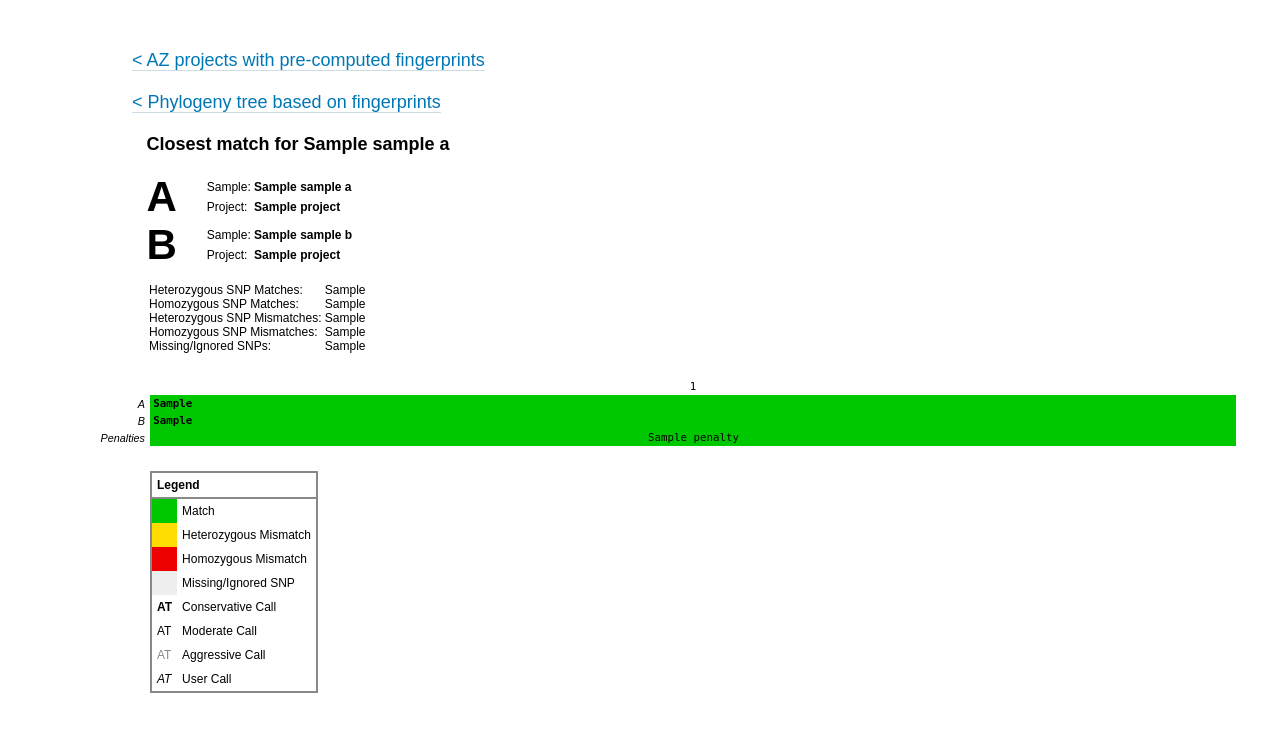
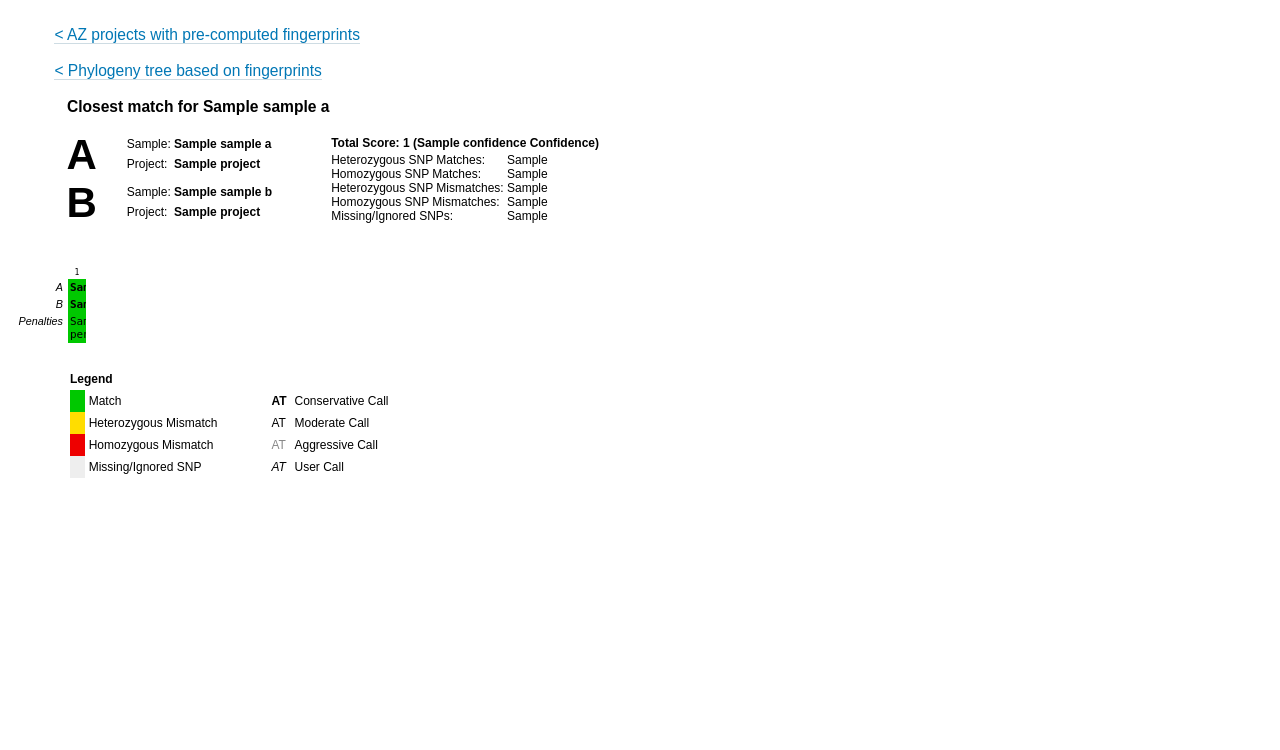
Before and after one commit to vladsaveliev/ClearUp, a Flask app: template templates/sample.html in a window 1280 px wide. Shown: the top 750 px of the page. Run offline with Flask 2, Linux system fonts and the light colour scheme; the template is opened without the code that fills it: most values are stand-ins (such as "Sample title", 1, 10 or a date in 2020); some libraries are stand-ins or nearby versions.

Commit message:
More compact layout

```diff
--- a/fingerprinting/sample_view.py
+++ b/fingerprinting/sample_view.py
@@ -35,7 +35,7 @@ def render_sample_page(run_id, sample_id):
     snp_records = []
     for snp_a, snp_b in zip(sample.fingerprints, matching_sample.fingerprints):
         snp_records.append(get_snp_record(snps_dict, snp_a, snp_b))
-        if snp_a.index % 50 == 0:
+        if snp_a.index % 49 == 0:
             snp_tables.append(snp_records)
             snp_records = []
     snp_tables.append(snp_records)
--- a/playground/start_socketio.py
+++ b/playground/start_socketio.py
@@ -139,7 +139,7 @@ def phylo_tree_page(run_id):
     tree_fpath = os.path.join(prank_out + '.best.dnd')
     if not can_reuse(tree_fpath, merged_fasta_fpath):
         return render_template(
-                'processing.html',
+            'processing.html',
             projects=[{
                 'name': p.name,
             } for i, p in enumerate(projects)],
@@ -154,7 +154,7 @@ def phylo_tree_page(run_id):
 
     all_samples_count = sum(len(p.samples.all()) for p in projects)
     return render_template(
-            'tree.html',
+        'tree.html',
         projects=[{
             'name': p.name,
             'color': color_by_proj[p.name],
--- a/static/css/common.css
+++ b/static/css/common.css
@@ -1,14 +1,14 @@
 @charset "UTF-8";
 body {
   margin: 0;
-  font-family: Lucida Grande, Verdana, Arial, sans-serif;
+  font-family: Arial, Lucida Grande, Verdana, sans-serif;
   font-size: 12px;
   color: black;
   padding: 0;
   padding-bottom: 30px; }
 
 .content {
-  margin-left: 100px;
+  margin-left: 70px;
   padding-top: 10px;
   clear: both; }
 
--- a/static/css/common.sass
+++ b/static/css/common.sass
@@ -1,14 +1,14 @@
 // Main things
 body
     margin: 0
-    font-family: Lucida Grande, Verdana, Arial, sans-serif
+    font-family: Arial, Lucida Grande, Verdana, sans-serif
     font-size: 12px
     color: black
     padding: 0
     padding-bottom: 30px
 
 .content
-    margin-left: 100px
+    margin-left: 70px
     padding-top: 10px
     clear: both
 
--- a/static/css/sample.css
+++ b/static/css/sample.css
@@ -1,9 +1,5 @@
-body
-{
-	font-family: Arial, sans-serif;
-	padding-left: 50px;
-	padding-right: 50px;
-	padding-top: 20px;
+td, tr {
+    vertical-align: top;
 }
 
 /* Header Stuff */
@@ -272,21 +268,22 @@ table.plateTable td.gtzero
 }
 
 /* Sample Report - Sample Info Table */
+table.samplePair td.sampleIntoTd {
+	padding-top: 3px;
+}
 
-table.sampleInfo
-{
+table.sampleInfo {
 	margin-left: 30px;
 	margin-bottom: 0;
 }
 
-td.sampleInfoName, td.sampleInfoValue, td.sampleInfoValueB
-{
+td.sampleInfoName, td.sampleInfoValue, td.sampleInfoValueB  {
 	padding-top: 3px;
 	padding-bottom: 3px;
+    white-space: nowrap;
 }
 
-td.sampleInfoValue
-{
+td.sampleInfoValue {
 	text-align: left;
 	font-weight: bold;
 }
@@ -345,12 +342,8 @@ td.abSmall {
     padding-right: 3px;
 }
 
-h2.score {
-	font-size: 2em;
+.score_total {
 	font-weight: bold;
-}
-
-table.score {
 }
 
 td.scoreValue  {
@@ -361,7 +354,7 @@ table.match {
 	margin-top: 25px;
 	border-collapse: collapse;
     border-spacing: 0;
-    width: 1150px;
+    max-width: 1000px;
 }
 
 table.fixed {
@@ -371,24 +364,36 @@ table.fixed td {
     overflow: hidden;
 }
 table.match td {
-	padding: 2px;
 }
 table.match td:first-child {
     width: 60px;
+	padding: 2px 2px 2px 0;
+}
+table.match td.cell {
+    min-width: 14px;
+    max-width: 14px;
+    text-align: center;
+	padding: 2px 2px 2px 2px;
 }
 table.match td.bottomrow {
-    padding-left: 0.3em;
+    /*padding-left: 0.3em;*/
 	/*border: 1px solid #c2c2c2;*/
 }
 table.match td.scorerow  {
 	text-align: center;
 }
 td.toprow, td.bottomrow, td.scorerow, td.snpIndex  {
-	font-size: 0.9em;
+	font-size: 11px;
 	font-family: monospace;
 }
 td.snpIndex  {
 	text-align: center;
+	font-size: 8px;
+}
+.usercall_input {
+    width: 13px;
+    padding: 0;
+    margin: -2px;
 }
 
 /* Quality Score Values */
@@ -433,31 +438,31 @@ td.nocall
 
 
 /* Legend */
-table.legend
-{
+table.legend {
 	margin-top: 25px;
-	border: 2px solid #888888;
+	border: 0px solid #888888;
 	border-collapse: collapse;
 }
 
-td.legendHeader
-{
+table.legend td.legendHeader {
 	font-weight: bold;
-	border-bottom: 2px solid #888888;
+    padding-left: 0;
+	border-bottom: 0px solid #888888;
 }
 
-table.legend td
-{
-	padding: 5px;
+table.legend td.thirdcol {
+    padding-left: 50px;
+}
+
+table.legend td {
+	padding: 4px;
 }
 
 /* Confidence Values */
 
-td.Low
-{
+td.Low {
 	background-color: #FFF600;
 }
 
-td.High
-{
+td.High {
 }
--- a/templates/_base.html
+++ b/templates/_base.html
@@ -9,12 +9,9 @@
         <link rel="stylesheet" href="{{ url_for('static', filename='css/normalize.css') }}">
         <link rel="stylesheet" href="{{ url_for('static', filename='css/main.css') }}">
         <link rel="stylesheet" href="{{ url_for('static', filename='css/common.css') }}">
-        <link rel="stylesheet" href="{{ url_for('static', filename='table_sorter/style.css') }}">
         <link rel="stylesheet" href="{{ url_for('static', filename='bootstrap/bootstrap.min.css') }}">
         <link rel="stylesheet" type="text/css" href="//ajax.googleapis.com/ajax/libs/jqueryui/1.11.2/themes/smoothness/jquery-ui.css" />
 
-        <script src="{{ url_for('static', filename='js/vendor/jquery-1.12.0.min.js') }}"></script>
-        <script type="text/javascript" src="//ajax.googleapis.com/ajax/libs/jqueryui/1.11.2/jquery-ui.min.js"></script>
         {% block head %}{% endblock %}
     </head>
 
@@ -26,11 +23,13 @@
 
         {% block body %}{% endblock %}
 
+        <script src="{{ url_for('static', filename='js/vendor/jquery-1.12.0.min.js') }}"></script>
+        <script type="text/javascript" src="//ajax.googleapis.com/ajax/libs/jqueryui/1.11.2/jquery-ui.min.js"></script>
+        <script src="{{ url_for('static', filename='bootstrap/bootstrap.min.js') }}"></script>
         <script src="{{ url_for('static', filename='js/vendor/modernizr-2.8.3.min.js') }}"></script>
         <script src="{{ url_for('static', filename='js/plugins.js') }}"></script>
         <script src="{{ url_for('static', filename='js/main.js') }}"></script>
         <script src="{{ url_for('static', filename='table_sorter/tsort.js') }}"></script>
-        <script src="{{ url_for('static', filename='bootstrap/bootstrap.min.js') }}"></script>
 
         {% block js %}{% endblock %}
     </div>
--- a/templates/index.html
+++ b/templates/index.html
@@ -3,7 +3,7 @@
 {% block head %}
         <title>Fingerprints</title>
         <link rel="stylesheet" href="{{ url_for('static', filename='css/report.css') }}">
-        <link rel="stylesheet" href="{{ url_for('static', filename='css/jquery.dataTables.min.css') }}">
+        <link rel="stylesheet" href="{{ url_for('static', filename='table_sorter/style.css') }}">
 
         <style>
             #projects_list_table tbody tr:hover{
@@ -16,13 +16,13 @@
 {% endblock %}
 
 {% block body %}
-        <p style="font-size: 1.5em; margin-top: 20px;">
+        <p style="font-size: 1.5em;">
             <span style="font-weight: bold;">AZ projects with pre-computed fingerprints</span>
         </p>
 
         <button type="button" class="btn disabled" id="run_btn" style="margin: 20px 0">Fingerprint selected projects</button>
 
-        <table cellspacing="0" class="report_table tableSorter display" id="projects_list_table">
+        <table cellspacing="0" class="report_table tableSorter" id="projects_list_table">
             <thead>
                 <tr>
                     <th>Project</th>
--- a/templates/processing.html
+++ b/templates/processing.html
@@ -11,7 +11,7 @@
 {% endblock %}
 
 {% block body %}
-        <p style="font-size: 1.5em; margin-top: 20px;">
+        <p style="font-size: 1.5em;">
             <a href="/" style="margin-left: -1.1em;">
             < AZ projects with pre-computed fingerprints</a>
             <br><br>
--- a/templates/sample.html
+++ b/templates/sample.html
@@ -7,7 +7,8 @@
 {% endblock %}
 
 {% block body %}
-    <p style="font-size: 1.5em; margin-top: 20px;">
+    <div class="left-side" style="float: left">
+        <p style="font-size: 1.3em;">
             <a href="/" style="margin-left: -1em;">
             < AZ projects with pre-computed fingerprints</a>
             <br><br>
@@ -17,43 +18,48 @@
             <span style="font-weight: bold; margin-left: -0.2em;">Closest match for {{ sampleA.name }}</span>
         </p>
 
+        <div style="float: left;">
             <table class=samplePair style="margin-left: -0.3em;">
-        <tr><td class=ab>A</td><td>
+                <tr><td class=ab>A</td><td class="sampleIntoTd">
                     <table class=sampleInfo>
                         <tr><td class=sampleInfoName>Sample:&nbsp;</td><td class=sampleInfoValue colspan=7>{{ sampleA.name }}</td></tr>
                         <tr><td class=sampleInfoName>Project:&nbsp;</td><td class=sampleInfoValue colspan=7>{{ sampleA.project }}</td></tr>
                     </table>
                 </td></tr>
-        <tr><td class=ab>B</td><td>
+                <tr><td class=ab>B</td><td class="sampleIntoTd">
                     <table class=sampleInfo>
                         <tr><td class=sampleInfoName>Sample:&nbsp;</td><td class=sampleInfoValue colspan=7>{{ sampleB.name }}</td></tr>
                         <tr><td class=sampleInfoName>Project:&nbsp;</td><td class=sampleInfoValue colspan=7>{{ sampleB.project }}</td></tr>
                     </table>
                 </td></tr>
             </table>
+            <br>
+        </div>
 
-{#    <h2 class=score>Total Score: {{ snps_data.total_score }} ({{ snps_data.confidence }} Confidence)</h2>#}
-    <br>
-    <table class=score style="margin-left: -1px;">
+        <div style="float: left; margin-left: 60px; margin-top: 5px;">
+            <div class="score_total" style="margin-left: -1px; margin-bottom: 3px;">Total Score: {{ snps_data.total_score }} ({{ snps_data.confidence }} Confidence)</div>
+            <table class="score_details" style="margin-left: -1px;">
                 <tr><td class=scoreName>Heterozygous SNP Matches:&nbsp;</td><td class=scoreValue>{{ snps_data.het_matches }}</td></tr>
                 <tr><td class=scoreName>Homozygous SNP Matches:&nbsp;</td><td class=scoreValue>{{ snps_data.hom_matches }}</td></tr>
                 <tr><td class=scoreName>Heterozygous SNP Mismatches:&nbsp;</td><td class=scoreValue>{{ snps_data.het_mismatches }}</td></tr>
                 <tr><td class=scoreName>Homozygous SNP Mismatches:&nbsp;</td><td class=scoreValue>{{ snps_data.hom_mismatches }}</td></tr>
                 <tr><td class=scoreName>Missing/Ignored SNPs:&nbsp;</td><td class=scoreValue>{{ snps_data.snp_missing }}</td></tr>
             </table>
+        </div>
+        <div style="clear: both"></div>
 
         {% for snp_records in snp_tables %}
         <table class="match fixed " cellspacing="0" style="margin-left: -64px;">
             <tr>
                 <td class=snpIndex>&nbsp</td>
                 {% for snp_record in snp_records %}
-                <td class="snpIndex"> {{ snp_record.index }} </td>
+                    <td class="snpIndex cell"> {{ snp_record.index }} </td>
                 {% endfor %}
             </tr>
             <tr class="table_variant snprow">
                 <td class=abSmall>A&nbsp;</td>
                 {% for snp_record in snp_records %}
-                <td class="hom_match quality_A bottomrow {{ snp_record.class }} {{ snp_record.usercallA }}"
+                    <td class="hom_match quality_A bottomrow cell {{ snp_record.class }} {{ snp_record.usercallA }}"
                         id="{{ snp_record.index }}_{{ snp_record.chrom }}_{{ snp_record.pos }}_a">
                         <form style="display: none; text-transform: uppercase;" class="form-inline" method="POST" action="/{{ run_id }}/{{ sampleA.id }}/{{ sampleA.id }}/{{ snp_record.index }}/add_usercall" >
                             <input type="text" name="usercall" value="{{ snp_record.snpA }}" maxlength="2" size="2" class="usercall_input">
@@ -64,7 +70,7 @@
             <tr class="table_variant snprow">
                 <td class=abSmall>B&nbsp;</td>
                 {% for snp_record in snp_records %}
-                <td class="hom_match quality_A bottomrow {{ snp_record.class }} {{ snp_record.usercallB }}"
+                    <td class="hom_match quality_A bottomrow cell {{ snp_record.class }} {{ snp_record.usercallB }}"
                         id="{{ snp_record.index }}_{{ snp_record.chrom }}_{{ snp_record.pos }}_b">
                         <form style="display: none; text-transform: uppercase;" class="form-inline" method="POST" action="/{{ run_id }}/{{ sampleA.id }}/{{ sampleB.id }}/{{ snp_record.index }}/add_usercall" >
                             <input type="text" name="usercall" value="{{ snp_record.snpB }}" maxlength="2" size="2" class="usercall_input">
@@ -75,26 +81,27 @@
             <tr class="table_variant">
                 <td class=abSmall>Penalties&nbsp;</td>
                 {% for snp_record in snp_records %}
-                <td class="hom_match scorerow bottomrow {{ snp_record.class }}"> {{ snp_record.penalty }} </td>
+                    <td class="hom_match scorerow bottomrow cell {{ snp_record.class }}"> {{ snp_record.penalty }} </td>
                 {% endfor %}
             </tr>
         </table>
         {% endfor %}
 
         <table class=legend>
-        <tr><td class=legendHeader colspan=2>Legend</td></tr>
-        <tr><td class=match>&nbsp;&nbsp;</td><td>Match</td></tr>
-        <tr><td class=het_mismatch>&nbsp;&nbsp;</td><td>Heterozygous Mismatch</td></tr>
-        <tr><td class=hom_mismatch>&nbsp;&nbsp;</td><td>Homozygous Mismatch</td></tr>
-        <tr><td class=nocall>&nbsp;&nbsp;</td><td>Missing/Ignored SNP</td></tr>
-        <tr><td class=conservative>AT</td><td>Conservative Call</td></tr>
-        <tr><td class=moderate>AT</td><td>Moderate Call</td></tr>
-        <tr><td class=aggressive>AT</td><td>Aggressive Call</td></tr>
-        <tr><td class=usercall>AT</td><td>User Call</td></tr>
+            <tr><td class=legendHeader colspan=4>Legend</td>    </tr>
+            <tr><td class=match>&nbsp;&nbsp;</td>               <td>Match</td>                  <td class="thirdcol conservative">AT</td>  <td>Conservative Call</td></tr>
+            <tr><td class=het_mismatch>&nbsp;&nbsp;</td>        <td>Heterozygous Mismatch</td>  <td class="thirdcol moderate">AT</td>      <td>Moderate Call</td></tr>
+            <tr><td class=hom_mismatch>&nbsp;&nbsp;</td>        <td>Homozygous Mismatch</td>    <td class="thirdcol aggressive">AT</td>    <td>Aggressive Call</td></tr>
+            <tr><td class=nocall>&nbsp;&nbsp;</td>              <td>Missing/Ignored SNP</td>    <td class="thirdcol usercall">AT</td>      <td>User Call</td></tr>
         </table>
 
         <br><br>
-    <div id="igv-container" style="width: 800px;"></div>
+    </div>
+
+    <div id="igv-container" style="width: 800px; float: left"></div>
+
+    <div style="clear: both"></div>
+
 {% endblock %}
 
 {% block js %}
--- a/templates/tree.html
+++ b/templates/tree.html
@@ -6,7 +6,7 @@
 
         <style>
             #tree_svg {
-                margin-left: -100px;
+                margin-left: -110px;
             }
 
             .link {
@@ -45,7 +45,7 @@
 {% endblock %}
 
 {% block body %}
-        <p style="font-size: 1.5em; margin-top: 20px;">
+        <p style="font-size: 1.5em;">
             <a href="/" style="margin-left: -1.1em;">
             < AZ projects with pre-computed fingerprints</a>
             <br><br>
```
Also changed, not shown: 1 other file. Lines whose indentation alone changed are shown as unchanged.
